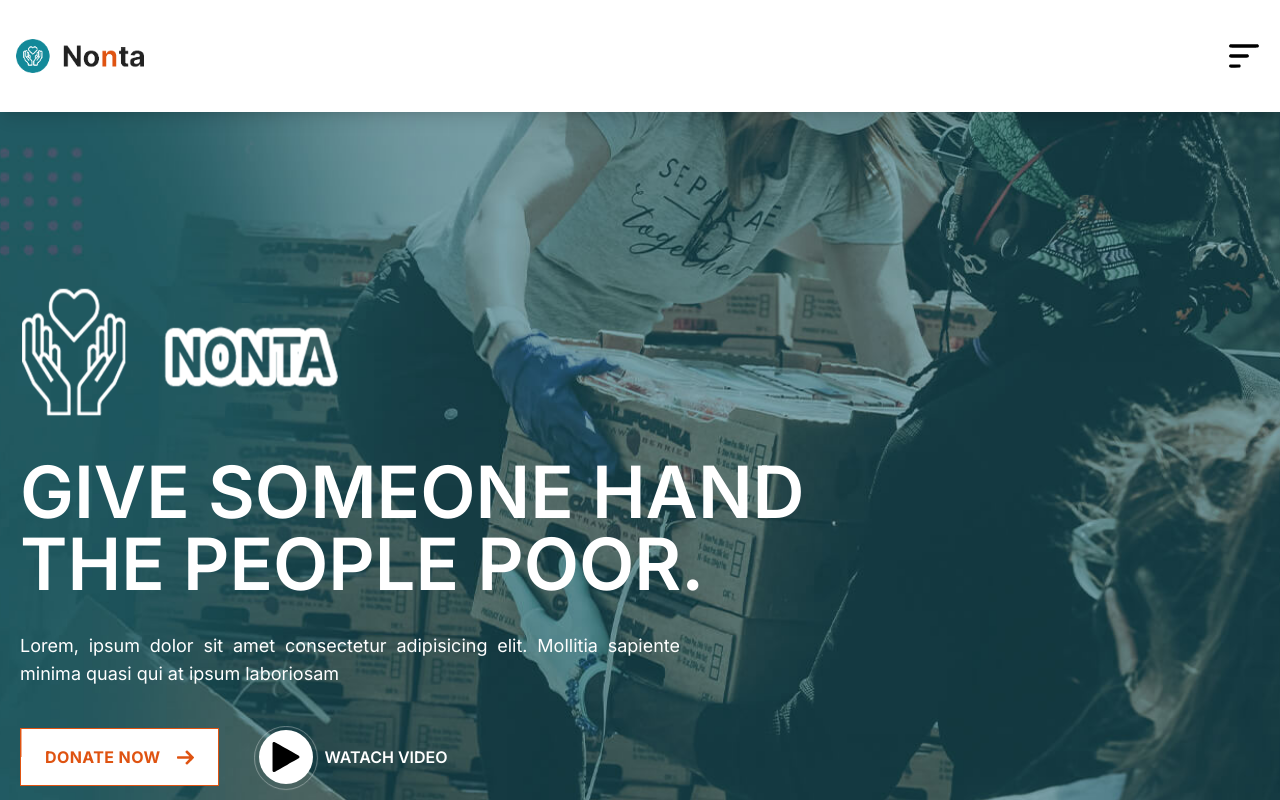
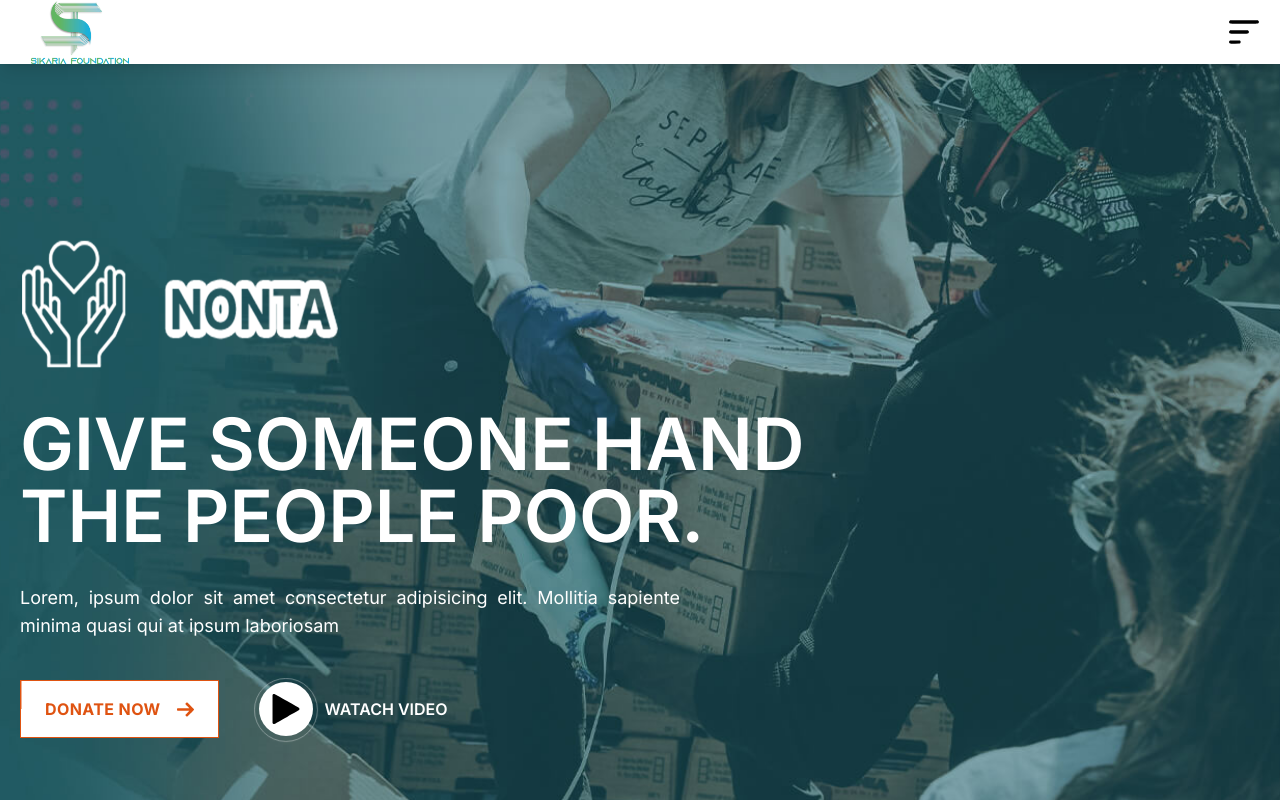
Before and after one commit to Mayank-Dev-23/Ngo_Website, a Next.js app: page / in a window 1280 px wide. Shown: the top 800 px of the page. Built offline with nearby package versions, Linux system fonts and the light colour scheme.

Commit message:
error solved

```diff
--- a/src/app/components/Footer.jsx
+++ b/src/app/components/Footer.jsx
@@ -51,8 +51,8 @@ const Footer = () => {
 
         <div className='grid absolute md:grid-cols-2 p-10 lg:grid-cols-4  gap-3  inset-0 max-w-7xl mx-auto'>
             <div className='flex flex-col space-y-5 '>
-                <div className='h-12 w-44 relative'>
-                    <Image src="/logo2.png" fill alt="logo"/>
+                <div className='h-16 w-20 relative'>
+                    <Image src="/sikarialogo.png" fill alt="logo"/>
                 </div>
                 <p className='text-white'>Nemo enim ipsam voluptate quia voluptas sit aspernatur aut odit aut fugit, sed quia magni this dolores eos qui ratione .</p>
                 <div className='flex items-center space-x-2'>
--- a/src/app/components/Header.jsx
+++ b/src/app/components/Header.jsx
@@ -168,8 +168,8 @@ const Header = () => {
 
             {/* mob  */}
             <div className='flex items-center justify-between show w-full px-4'>
-              <div className="h-28 w-32 relative -ml-10">
-                <Image src="/logo.png" fill objectFit='contain' alt="sikaria foundation" />
+              <div className="h-16 w-32 relative -ml-10">
+                <Image src="/sikarialogo.png" fill objectFit='contain' alt="sikaria foundation" />
               </div>
               <div className='cursor-pointer'>
               <Hamburger  height={40} width={40}  />
```
